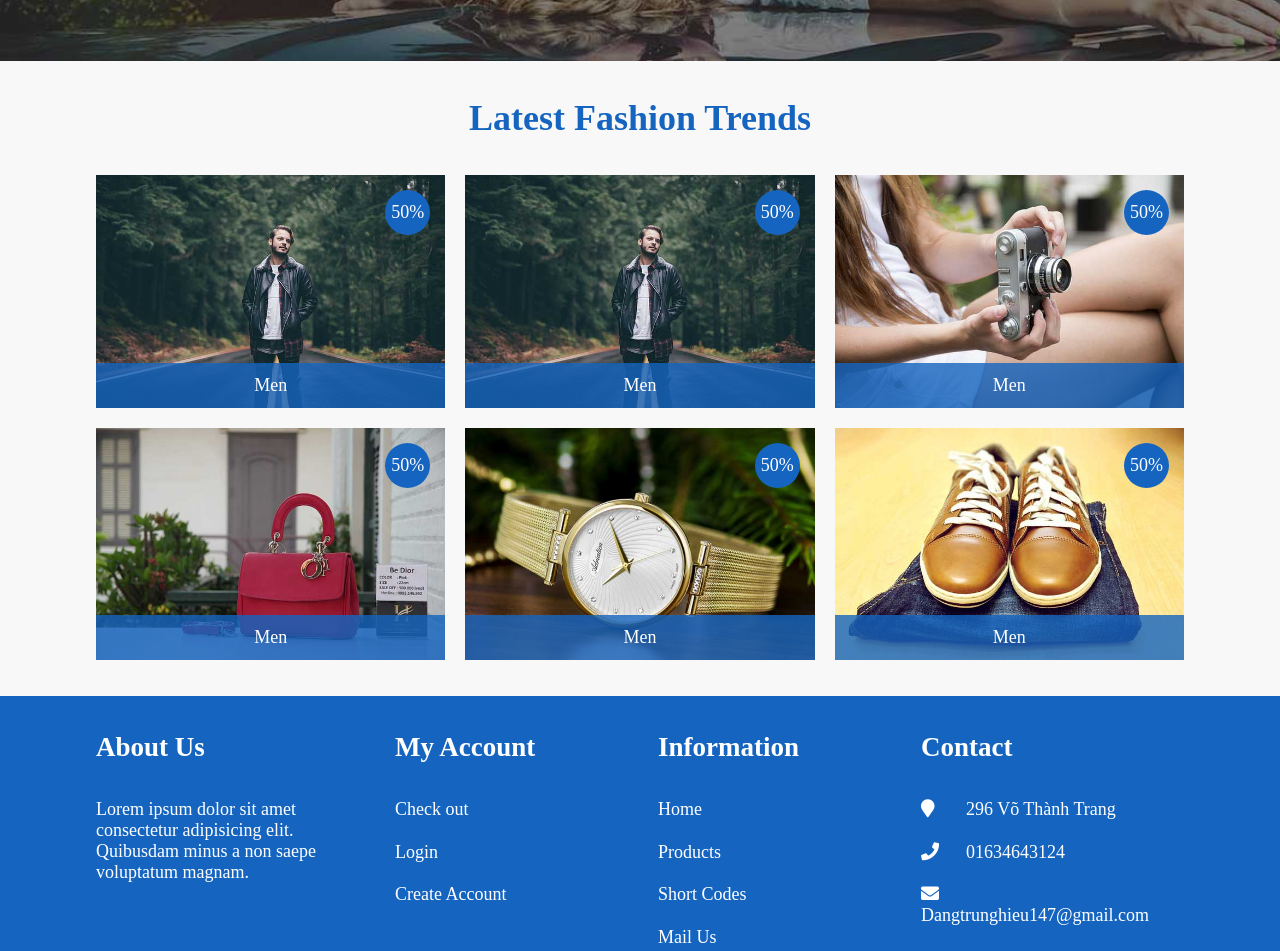
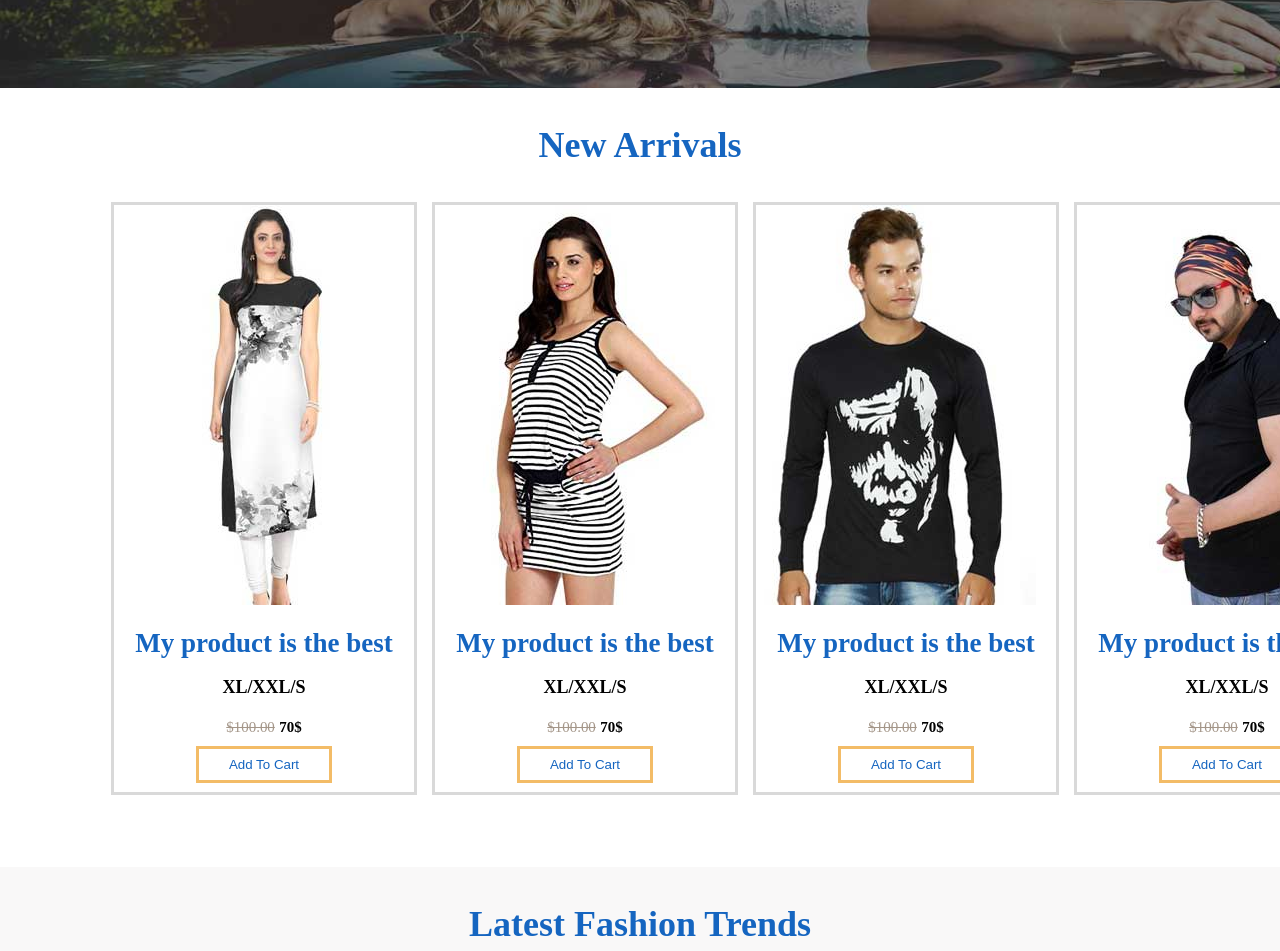
Before and after one commit to Cybersoft-LeThanhLiem/HTML5_NewShop_LeThanhLiem, a plain HTML site: page index.html in a window 1280 px wide. Shown: the part 2540-3491 px from the top of the page. Drawn offline with Linux system fonts and the light colour scheme.

Commit message:
Add new arrivals section

```diff
--- a/css/styles.css
+++ b/css/styles.css
@@ -105,7 +105,7 @@ header a {
 /* NEW PRODUCTS section */
 .newProducts {
     background-color: #f9f8f8;
-    padding: 1rem 0;
+    padding: 0.5rem 0 3rem;
 }
 
 .newProducts h1 {
@@ -184,10 +184,61 @@ header a {
     cursor: pointer;
 }
 
+/* NEW ARRIVALS section */
+.arrivals {
+    padding: 0 0 3rem;
+}
+
+.arrivals h1 {
+    color: #1565c0;
+    text-align: center;
+    margin: 2rem auto;
+}
+
+.arrivals h2 {
+    color: #1565c0;
+    text-align: center;
+    margin: 1rem auto;
+}
+
+.arrivals h4 {
+    margin: 1rem auto;
+}
+
+.arrivals__content {
+    display: flex;
+    text-align: center;
+    margin: 1rem auto;
+}
+
+.arrivals__item {
+    border: solid 3px #d9d9d9;
+    margin-left: 15px;
+}
+
+.normal-price {
+    text-decoration: line-through;
+    font-size: 0.83rem;
+    color: #a49689;
+}
+
+.arrivals h5 {
+    display: inline;
+}
+
+.arrivals button {
+    padding: 8px 30px;
+    background: none;
+    color: #1565c0;
+    border:  solid 3px #f3bc67;
+    margin: 0.5rem auto;
+    cursor: pointer;
+}
+
 /* TREND section */
 .trend {
     background-color: #f9f8f8;
-    padding-bottom: 2rem;
+    padding-bottom: 4rem;
 }
 
 .trend h1 {
--- a/index.html
+++ b/index.html
@@ -124,7 +124,53 @@
         </div>
     </section>
 
-    <section class="arrivals"></section>
+    <section class="arrivals">
+        <div class="container">
+            <h1>New Arrivals</h1>
+            <div class="arrivals__content">
+                <div class="arrivals__item">
+                    <img src="./img/p13.jpg" alt="">
+                    <h2>My product is the best</h2>
+                    <h4>XL/XXL/S</h4>
+                    <div>
+                        <span class="normal-price">$100.00</span>
+                        <h5>70$</h5>
+                    </div>
+                    <button>Add To Cart</button>
+                </div>
+                <div class="arrivals__item">
+                    <img src="./img/p22.jpg" alt="">
+                    <h2>My product is the best</h2>
+                    <h4>XL/XXL/S</h4>
+                    <div>
+                        <span class="normal-price">$100.00</span>
+                        <h5>70$</h5>
+                    </div>
+                    <button>Add To Cart</button>
+                </div>
+                <div class="arrivals__item">
+                    <img src="./img/p9.jpg" alt="">
+                    <h2>My product is the best</h2>
+                    <h4>XL/XXL/S</h4>
+                    <div>
+                        <span class="normal-price">$100.00</span>
+                        <h5>70$</h5>
+                    </div>
+                    <button>Add To Cart</button>
+                </div>
+                <div class="arrivals__item">
+                    <img src="./img/p16.jpg" alt="">
+                    <h2>My product is the best</h2>
+                    <h4>XL/XXL/S</h4>
+                    <div>
+                        <span class="normal-price">$100.00</span>
+                        <h5>70$</h5>
+                    </div>
+                    <button>Add To Cart</button>
+                </div>
+            </div>
+        </div>
+    </section>
 
     <section class="trend">
         <div class="container">
```
